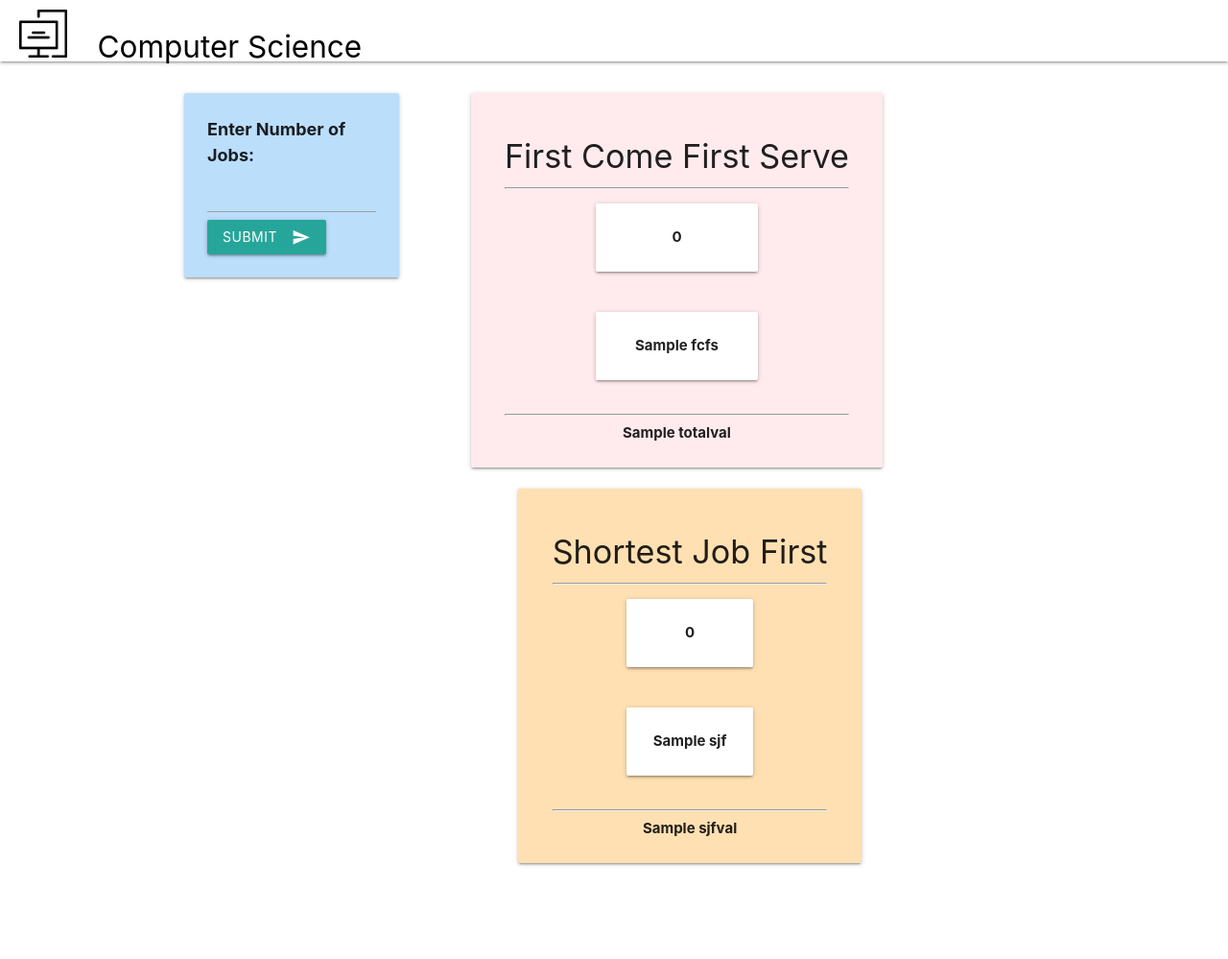
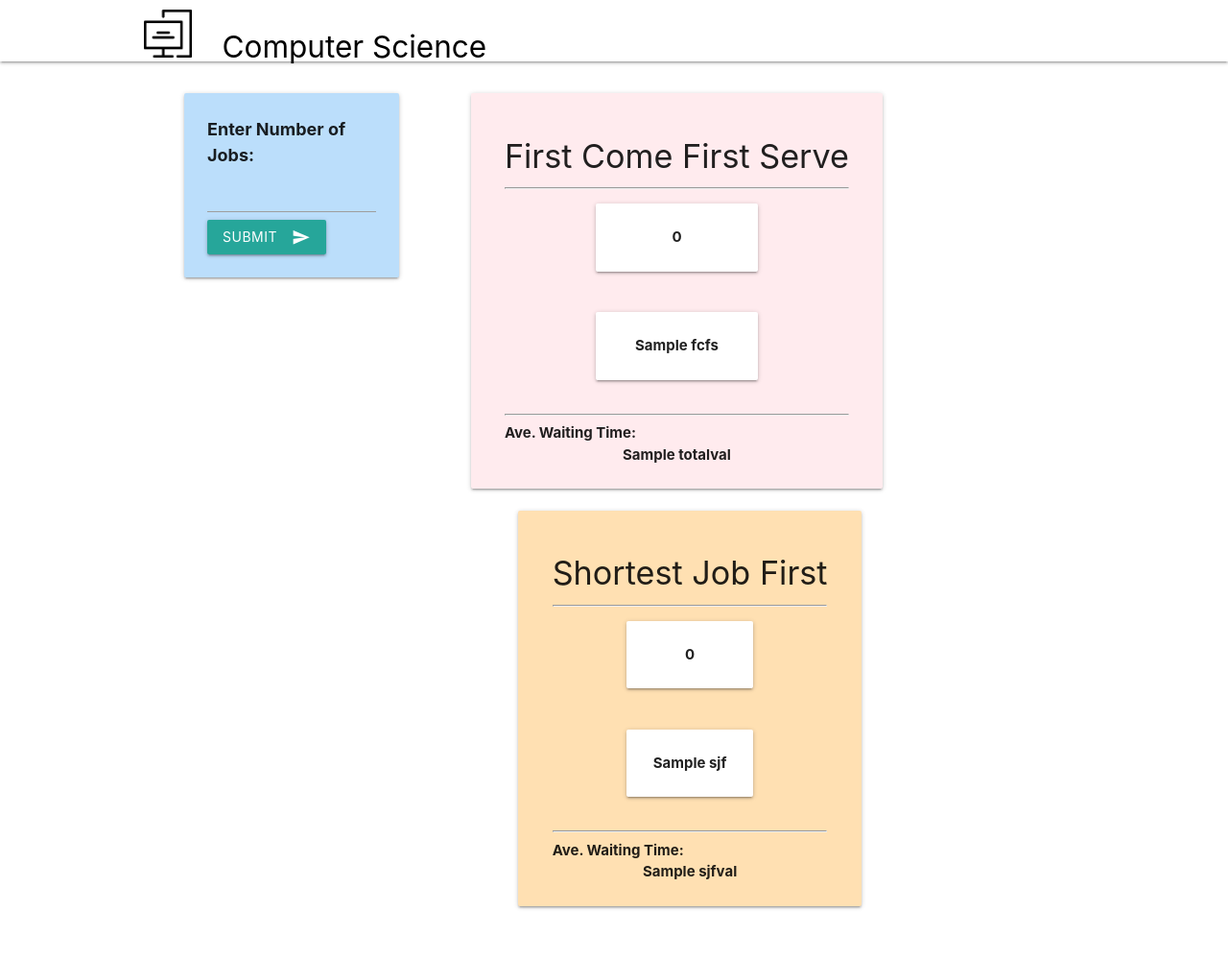
Before and after one commit to LinuxKernel31/opsys, a Flask app: template opsys/templates/index.html in a window 1280 px wide. Shown: the whole page at 96% size. Before the commit the page ends 902 px from the top, so only its background shows below. Run offline with Flask 2, Linux system fonts and the light colour scheme; the template is opened without the code that fills it: most values are stand-ins (such as "Sample title", 1, 10 or a date in 2020); some libraries are stand-ins or nearby versions.

Commit message:
chore: modify index.html

```diff
--- a/opsys/templates/index.html
+++ b/opsys/templates/index.html
@@ -25,7 +25,7 @@
   </head>
 
   <body>
-      <nav class="white" style="padding-left: 20px; padding-top: 10px; margin-bottom: 2%;">
+      <nav class="white" style="padding-left: 150px; padding-top: 10px; margin-bottom: 2%; padding-bottom: 4%;">
         <div class="nav-wrapper">
           <a href="#" class="brand-logo black-text"><img width="50" height="50" src="{{url_for('static', filename='logo23.png')}}" >&emsp;Computer Science</a>
         </div>
@@ -47,11 +47,11 @@
                 </div>
                 {% if message %}
                 <div class="row">
-                  <div class="card col blue accent-1">
+                  <div class="card col blue accent-1 white-text">
                     <div class="card-content" style="font-weight: 700;">
                           {% for i in range(message) %}
 
-                          Enter Job {{i+1}}: <input type="number" name="job{{i}}" form="form1">
+                          Enter Job {{i+1}}: <input type="number" name="job{{i}}" form="form1" required>
 
                           {% endfor %}
                           <form id="form1" method="POST" action="{{ url_for('fcfs', message= message) }}">
@@ -103,7 +103,7 @@
                         {% endfor %}
                         <div class="card-footer">
                           <hr>
-                          <p> <center>{{ totalval }} </center></p>
+                          <p>Ave. Waiting Time:<center>{{ totalval }} </center></p>
                         </div>
                     </div>
                   </div>
@@ -145,7 +145,7 @@
                       {% endfor %}
                       <div class="card-footer">
                         <hr>
-                        <p> <center>{{ sjfval}} </center></p>
+                        <p>Ave. Waiting Time:<center>{{ sjfval}} </center></p>
                       </div>
                     </div>
                   </div>
```
